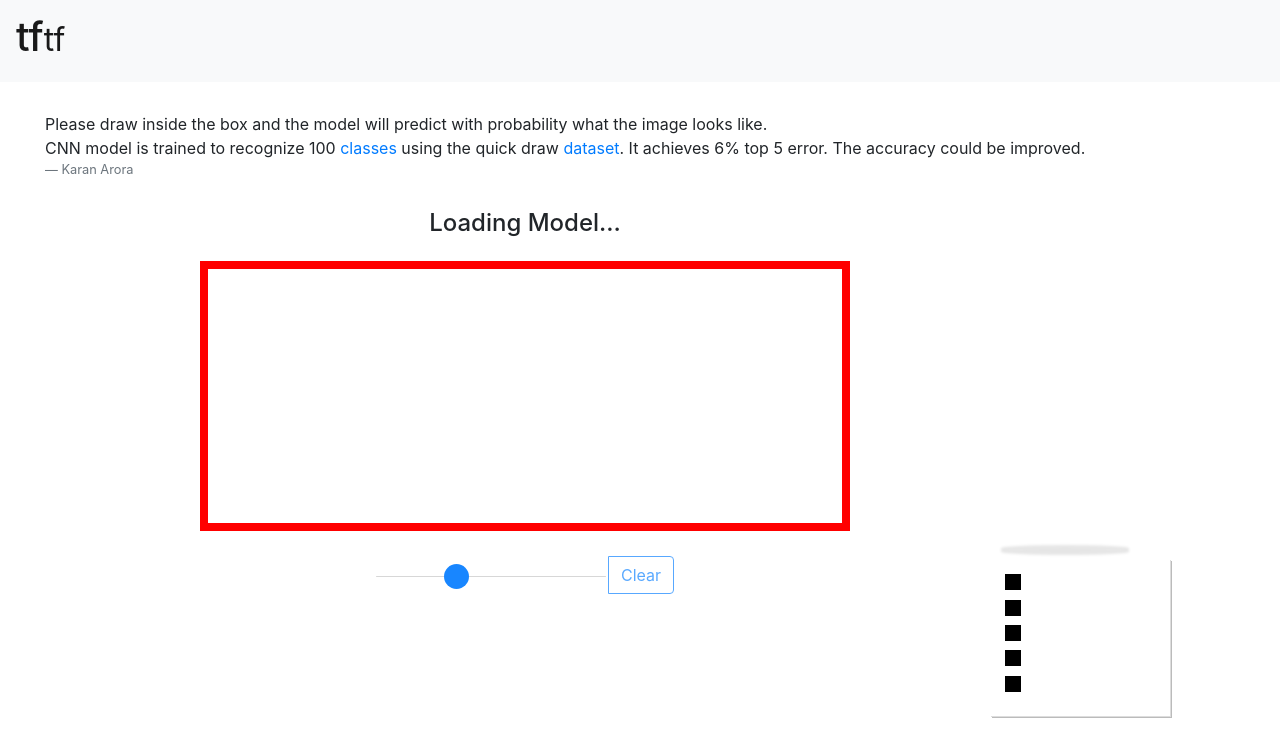
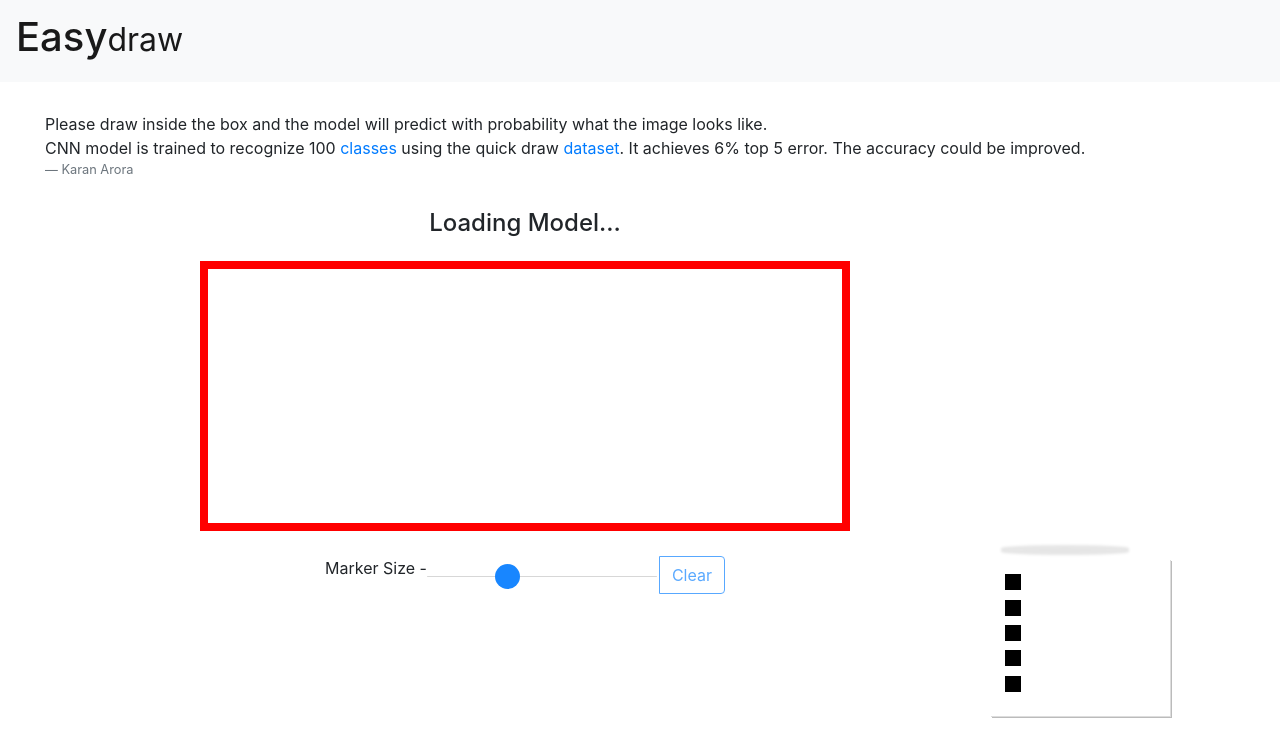
Before and after one commit to Karan36k/easydraw, a plain HTML site: page index.html in a window 1280 px wide. Drawn offline with nearby package versions, Linux system fonts and the light colour scheme; a script that the page names is missing.

Commit message:
Update index.html

```diff
--- a/index.html
+++ b/index.html
@@ -34,12 +34,12 @@
 <body><center>
 <nav class="navbar navbar-expand-sm bg-light navbar-light">
   <!-- Brand/logo -->
-  <a class="navbar-brand" href="#"><h1>tf<small>tf</small></h1></a>
+  <a class="navbar-brand" href="#"><h1>Easy<small>draw</small></h1></a>
   </nav>
 <div class="container-fluid">
 <blockquote class="blockquote text-justify" style="margin:30px;">
  <small> Please draw inside the box and the model will predict with probability what the image looks like.<br>
- CNN model is trained to recognize 100 <a href='https://github.com/karan36k/easydraw/blob/master/sketcher/mini_classes.txt'>classes</a> using the quick draw <a href='https://github.com/googlecreativelab/quickdraw-dataset'> dataset</a>. It achieves 6% top 5 error. The accuracy could be improved.
+ CNN model is trained to recognize 100 <a href='https://github.com/karan36k/easydraw/blob/main/mini_classes.txt'>classes</a> using the quick draw <a href='https://github.com/googlecreativelab/quickdraw-dataset'> dataset</a>. It achieves 6% top 5 error. The accuracy could be improved.
     <footer class="blockquote-footer">Karan Arora</footer></small>
   </blockquote>
 </div>
@@ -48,7 +48,7 @@
   <div class="col" style ='margin-left:200px;'>
 <h4 id ='status' >Loading Model... </h4>
 <canvas id="canvas" width="650" height="270" class="canvas" style="border:8px solid red;margin-top:15px;"></canvas>
-<div class="btn-group" style = 'margin-top:40px; '>
+<div class="btn-group" style = 'margin-top:40px; '>Marker Size -
 <input type="range" min="5" max="20" value="10" class="slider" id="myRange" style ='margin-top:20px;'>
 <button type="button" class="btn btn-outline-primary" onclick ='erase()' style ='margin-left:2px;' disabled>Clear</button>
     </div>
```
